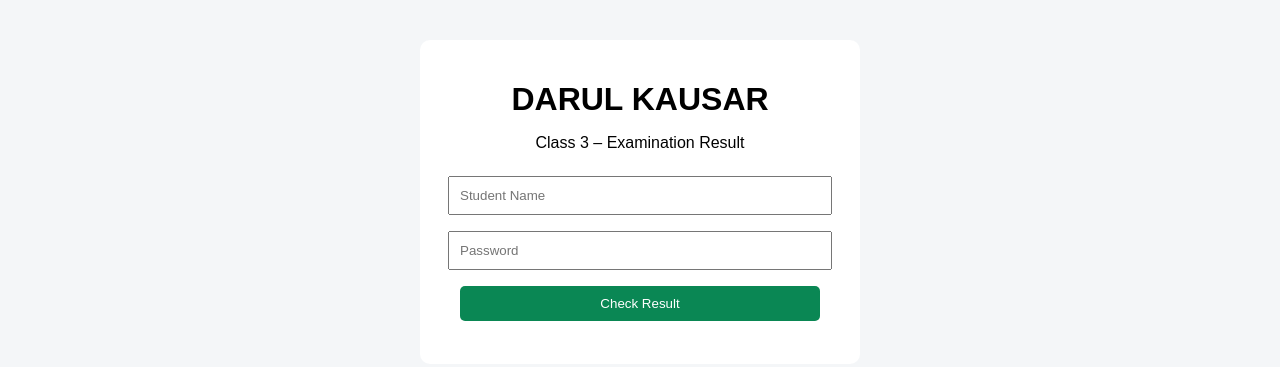
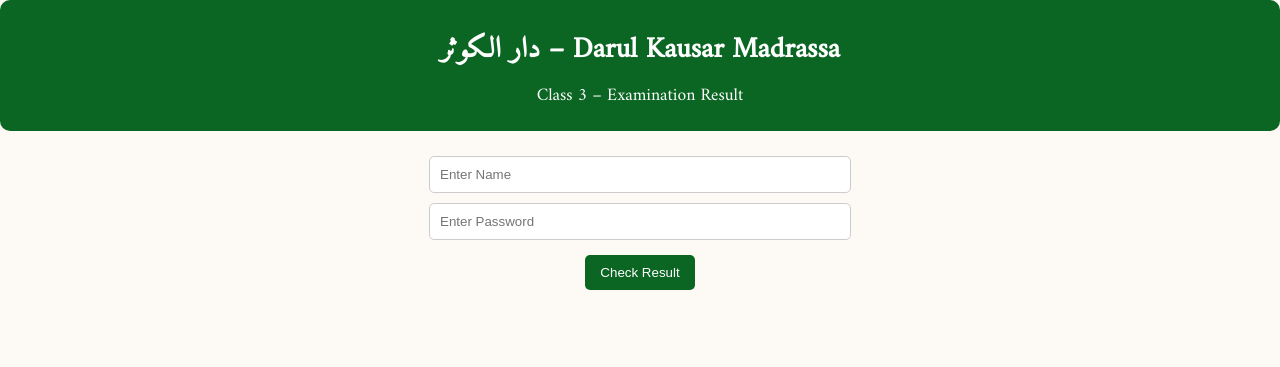
Before and after one commit to Darulkausar/demo-website, a plain HTML site: page index.html in a window 1280 px wide. Drawn offline with Linux system fonts and the light colour scheme.

Commit message:
Update index.html

```diff
--- a/index.html
+++ b/index.html
@@ -1,49 +1,66 @@
 <!DOCTYPE html>
-<html>
+<html lang="en">
 <head>
-  <title>Darul Kausar - Result</title>
-  <meta name="viewport" content="width=device-width, initial-scale=1">
-  <style>
-    body { font-family: Arial; text-align: center; background: #f4f6f8; }
-    .box { background: white; padding: 20px; margin: 40px auto; width: 90%; max-width: 400px; border-radius: 10px; }
-    h1 { margin-bottom: 5px; }
-    input, button { width: 90%; padding: 10px; margin: 8px 0; }
-    button { background: #0a8754; color: white; border: none; border-radius: 5px; }
-    #output { margin-top: 15px; font-weight: bold; }
-  </style>
+<meta charset="UTF-8">
+<meta name="viewport" content="width=device-width, initial-scale=1.0">
+<title>Darul Kausar – Class 3 Result</title>
+<link href="https://fonts.googleapis.com/css2?family=Amiri&display=swap" rel="stylesheet">
+<style>
+body {font-family: Arial, sans-serif; background:#fdfaf6; margin:0; padding:0;}
+header {background:#0B6623; color:white; text-align:center; padding:20px; border-radius:10px; font-family:'Amiri', serif;}
+h1 {margin:5px 0; font-size:1.8em;}
+p {margin:0; font-size:1.1em;}
+.container {max-width:500px; margin:20px auto; text-align:center;}
+input {padding:10px; margin:5px 0; width:80%; border-radius:5px; border:1px solid #ccc;}
+button {padding:10px 15px; margin:10px 0; background:#0B6623; color:white; border:none; border-radius:5px; cursor:pointer;}
+table {width:100%; border-collapse:collapse; margin-top:20px;}
+th, td {padding:10px; border:1px solid #ddd; text-align:center;}
+th {background:#0B6623; color:white;}
+.status-qualified {color:green; font-weight:bold;}
+.status-improve {color:#ff9800; font-weight:bold;}
+.hidden {display:none;}
+</style>
 </head>
 <body>
 
-<div class="box">
-  <h1>DARUL KAUSAR</h1>
+<header>
+  <h1>دار الكوثر – Darul Kausar Madrassa</h1>
   <p>Class 3 – Examination Result</p>
+</header>
 
-  <input type="text" id="name" placeholder="Student Name">
-  <input type="password" id="pass" placeholder="Password">
-  <button onclick="check()">Check Result</button>
-
-  <div id="output"></div>
+<div class="container">
+  <input type="text" id="studentName" placeholder="Enter Name">
+  <input type="password" id="studentPassword" placeholder="Enter Password">
+  <button onclick="checkResult()">Check Result</button>
 </div>
 
+<table id="resultTable" class="hidden">
+  <tr><th>Name</th><th>Status</th></tr>
+  <tr data-name="Nabhan" data-pass="1"><td>Nabhan</td><td class="status-qualified">Qualified – Alhamdulillah</td></tr>
+  <tr data-name="Sama" data-pass="2"><td>Sama</td><td class="status-qualified">Qualified – Alhamdulillah</td></tr>
+  <tr data-name="Hadi" data-pass="3"><td>Hadi</td><td class="status-qualified">Qualified – Alhamdulillah</td></tr>
+  <tr data-name="Faizan" data-pass="4"><td>Faizan</td><td class="status-qualified">Qualified – Alhamdulillah</td></tr>
+  <tr data-name="Ambru" data-pass="0"><td>Ambru</td><td class="status-improve">Needs Improvement</td></tr>
+</table>
+
 <script>
-const students = {
-  "Nabhan": { password: "1", result: "Qualified – Alhamdulillah" },
-  "Sama": { password: "2", result: "Qualified – Alhamdulillah" },
-  "Hadi": { password: "3", result: "Qualified – Alhamdulillah" },
-  "Faizan": { password: "4", result: "Qualified – Alhamdulillah" },
-  "Ambru": { password: "0", result: "Needs Improvement" }
-};
+function checkResult() {
+  let name = document.getElementById('studentName').value.trim();
+  let pass = document.getElementById('studentPassword').value.trim();
+  let rows = document.querySelectorAll('#resultTable tr[data-name]');
+  let found = false;
 
-function check() {
-  const name = document.getElementById("name").value.trim();
-  const pass = document.getElementById("pass").value.trim();
-  const out = document.getElementById("output");
+  rows.forEach(row => {
+    if(row.dataset.name === name && row.dataset.pass === pass) {
+      row.style.display = '';
+      found = true;
+    } else {
+      row.style.display = 'none';
+    }
+  });
 
-  if (students[name] && students[name].password === pass) {
-    out.innerText = "Status: " + students[name].result;
-  } else {
-    out.innerText = "Invalid name or password";
-  }
+  document.getElementById('resultTable').classList.toggle('hidden', !found);
+  if(!found) alert("Name or Password incorrect");
 }
 </script>
 
```
